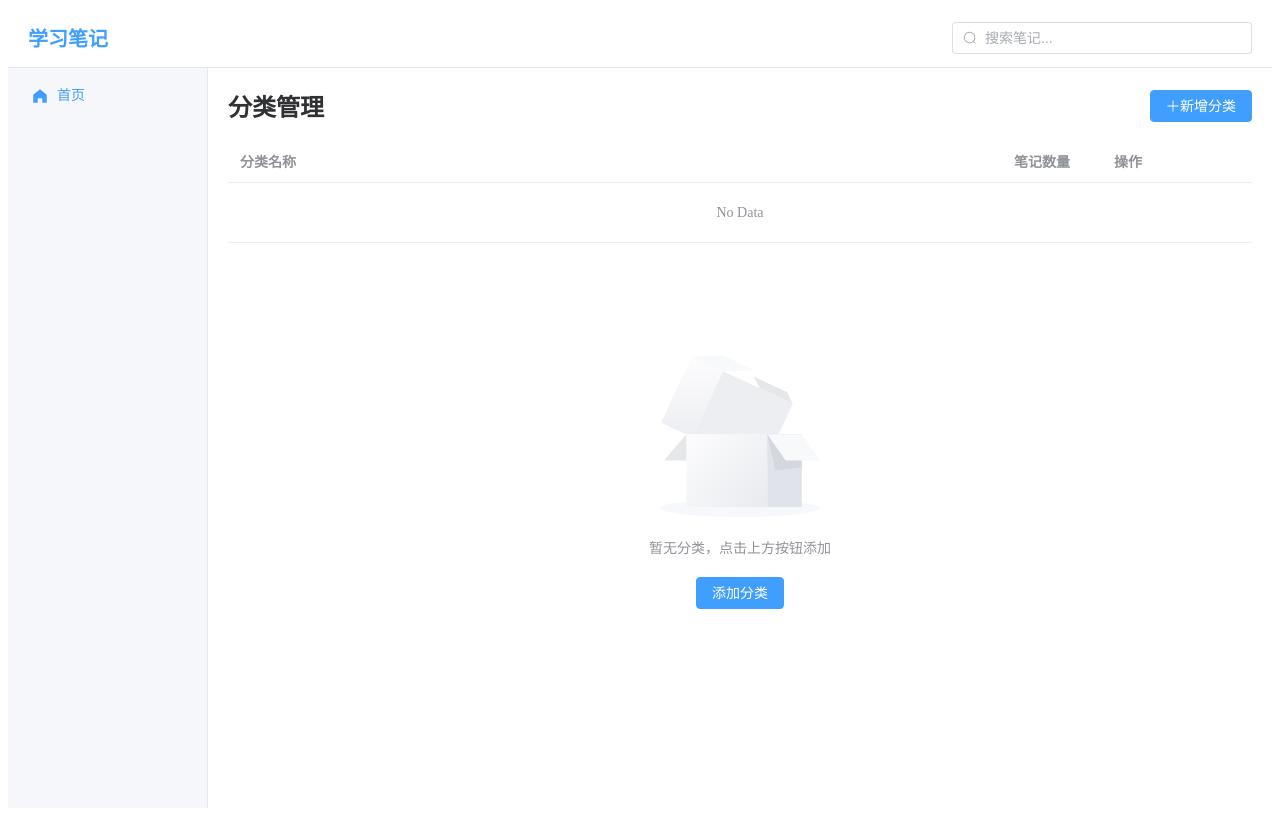
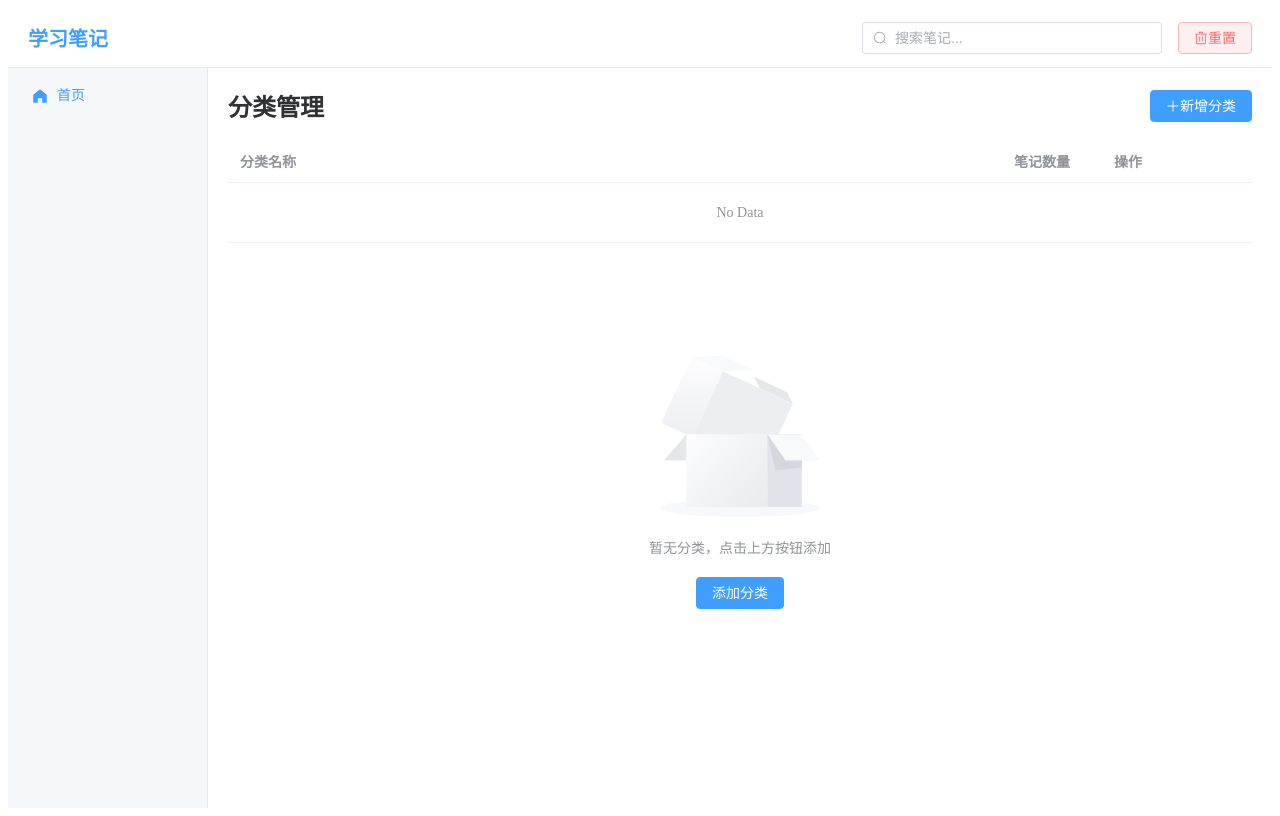
Before and after one commit to waterrrrrrrrrr/note2vue, a Vue app: page /categories in a window 1280 px wide. Built offline with nearby package versions, Linux system fonts and the light colour scheme.

Commit message:
添加重置功能

```diff
--- a/src/App.vue
+++ b/src/App.vue
@@ -13,6 +13,10 @@
           class="search-input"
           @input="handleSearch"
         />
+        <el-button type="danger" plain @click="handleReset">
+          <el-icon><Delete /></el-icon>
+          重置
+        </el-button>
       </div>
     </el-header>
     <el-container style="height: calc(100vh - 60px);">
@@ -48,6 +52,8 @@ import { ref, computed, onMounted, provide } from 'vue';
 import { useRoute, useRouter } from 'vue-router';
 import { useCategories } from './composables/useCategories.js';
 import { useNotes } from './composables/useNotes.js';
+import { ElMessageBox } from 'element-plus';
+import db from './db/index.js';
 
 const route = useRoute();
 const router = useRouter();
@@ -91,6 +97,26 @@ const handleSearch = () => {
       loadCategories();
     }
   }, 300);
+};
+
+const handleReset = () => {
+  ElMessageBox.confirm(
+    '确定要重置所有数据吗？此操作将永久删除所有分类和笔记，无法恢复！',
+    '重置数据',
+    {
+      confirmButtonText: '确定重置',
+      cancelButtonText: '取消',
+      type: 'warning',
+      confirmButtonClass: 'el-button--danger'
+    }
+  ).then(async () => {
+    await db.delete();
+    await db.open();
+    searchKeyword.value = '';
+    await loadCategories();
+    router.push('/categories');
+    ElMessageBox.alert('数据已重置成功', '提示', { type: 'success' });
+  }).catch(() => {});
 };
 </script>
 
```
